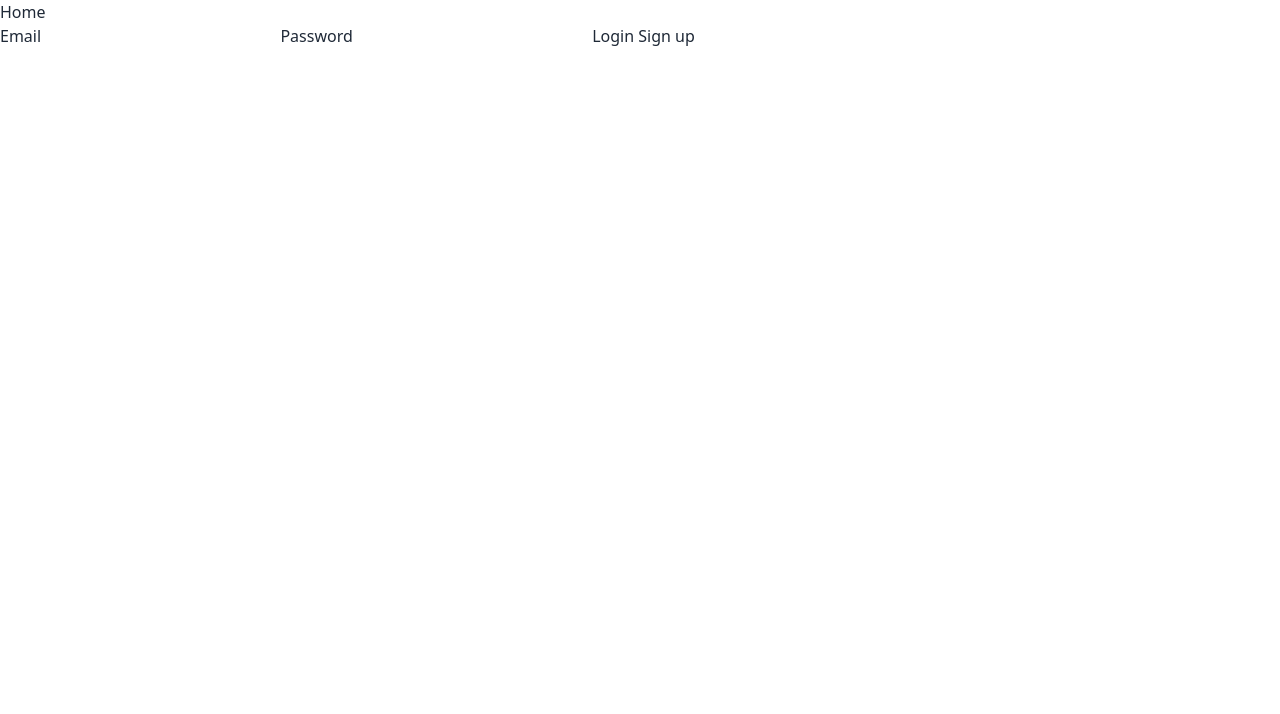
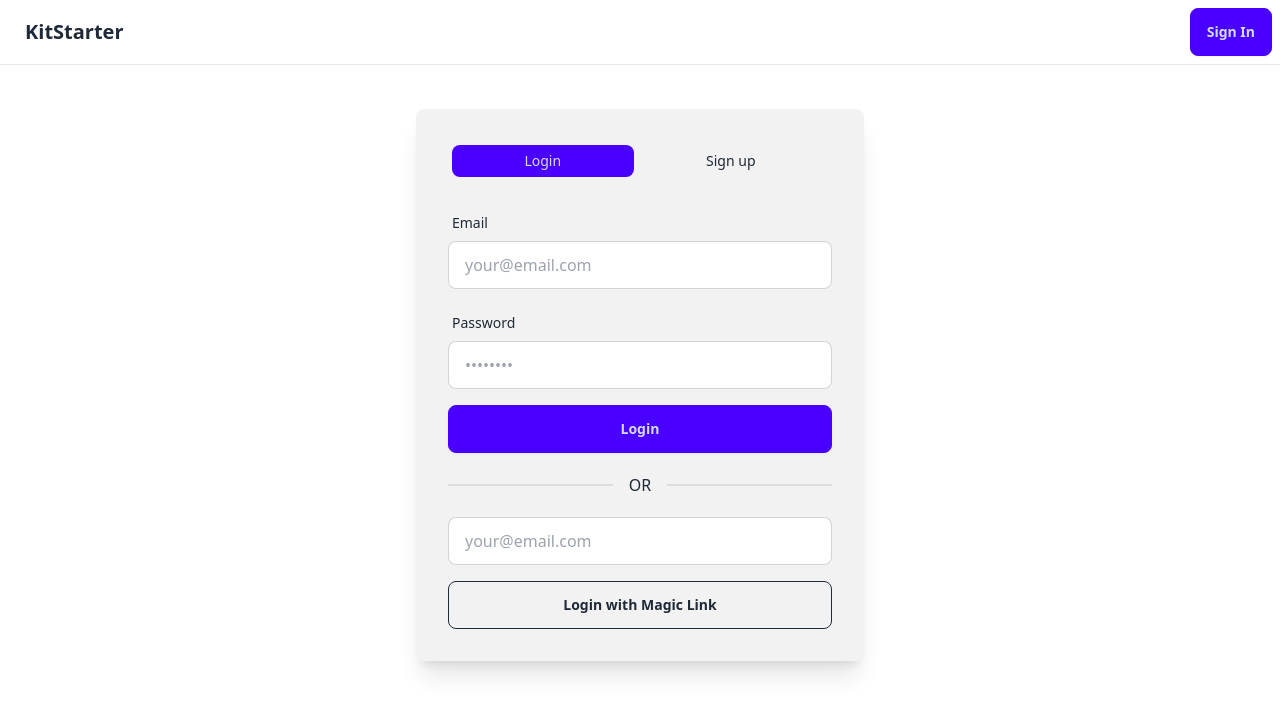
Before and after one commit to eike-heimpel/kitstarter, a SvelteKit app: page /auth in a window 1280 px wide. Shown: the top 714 px of the page. Built offline with nearby package versions, Linux system fonts and the light colour scheme; no server answers.

Commit message:
first design

```diff
--- a/src/routes/+layout.svelte
+++ b/src/routes/+layout.svelte
@@ -17,4 +17,21 @@
 	});
 </script>
 
-{@render children()}
+<div class="flex min-h-screen flex-col">
+	<div class="navbar border-b bg-base-100">
+		<div class="flex-1">
+			<a href="/" class="btn btn-ghost gap-2 text-xl"> KitStarter </a>
+		</div>
+		<div class="flex-none">
+			{#if session}
+				<a href="/private" class="btn btn-ghost">Dashboard</a>
+			{:else}
+				<a href="/auth" class="btn btn-primary">Sign In</a>
+			{/if}
+		</div>
+	</div>
+
+	<div class="flex-1">
+		{@render children()}
+	</div>
+</div>
--- a/src/routes/auth/+error.svelte
+++ b/src/routes/auth/+error.svelte
@@ -1 +1,13 @@
-<p>Login error</p>
+<script lang="ts">
+	import { page } from '$app/stores';
+</script>
+
+<div class="flex min-h-[80vh] items-center justify-center p-4">
+	<div class="max-w-md text-center">
+		<h1 class="mb-4 text-3xl font-bold">Authentication Error</h1>
+		<div class="alert alert-error">
+			<span>{$page.error?.message || 'An unexpected error occurred'}</span>
+		</div>
+		<a href="/auth" class="btn btn-primary mt-4">Back to Login</a>
+	</div>
+</div>
--- a/src/routes/auth/+layout.svelte
+++ b/src/routes/auth/+layout.svelte
@@ -2,10 +2,4 @@
 	let { children } = $props();
 </script>
 
-<header>
-	<nav>
-		<a href="/">Home</a>
-	</nav>
-</header>
-
 {@render children()}
--- a/src/routes/auth/+page.server.ts
+++ b/src/routes/auth/+page.server.ts
@@ -1,32 +1,93 @@
-import { redirect } from '@sveltejs/kit'
+import { fail, redirect } from '@sveltejs/kit';
+import type { Actions } from './$types';
 
-import type { Actions } from './$types'
+interface AuthActionData {
+    error?: string;
+    message?: string;
+}
 
 export const actions: Actions = {
+    magicLink: async ({ request, locals: { supabase } }) => {
+        const formData = await request.formData();
+        const email = formData.get('email') as string;
+
+        if (!email) {
+            return fail(400, {
+                error: 'Please provide your email'
+            });
+        }
+
+        const { error } = await supabase.auth.signInWithOtp({
+            email,
+            options: {
+                emailRedirectTo: `${process.env.PUBLIC_SITE_URL}/auth/confirm`
+            }
+        });
+
+        if (error) {
+            return fail(400, {
+                error: error.message
+            });
+        }
+
+        return {
+            message: 'Check your email for the magic link'
+        };
+    },
+
     signup: async ({ request, locals: { supabase } }) => {
-        const formData = await request.formData()
-        const email = formData.get('email') as string
-        const password = formData.get('password') as string
+        const formData = await request.formData();
+        const email = formData.get('email') as string;
+        const password = formData.get('password') as string;
 
-        const { error } = await supabase.auth.signUp({ email, password })
+        if (!email || !password) {
+            return fail(400, {
+                error: 'Please provide both email and password'
+            });
+        }
+
+        if (password.length < 6) {
+            return fail(400, {
+                error: 'Password must be at least 6 characters long'
+            });
+        }
+
+        const { error } = await supabase.auth.signUp({
+            email,
+            password
+        });
+
         if (error) {
-            console.error(error)
-            redirect(303, '/auth/error')
-        } else {
-            redirect(303, '/')
+            return fail(400, {
+                error: error.message
+            });
         }
+
+        throw redirect(303, '/');
     },
+
     login: async ({ request, locals: { supabase } }) => {
-        const formData = await request.formData()
-        const email = formData.get('email') as string
-        const password = formData.get('password') as string
+        const formData = await request.formData();
+        const email = formData.get('email') as string;
+        const password = formData.get('password') as string;
 
-        const { error } = await supabase.auth.signInWithPassword({ email, password })
+        if (!email || !password) {
+            return fail(400, {
+                error: 'Please provide both email and password'
+            });
+        }
+
+        const { error } = await supabase.auth.signInWithPassword({
+            email,
+            password
+        });
+
         if (error) {
-            console.error(error)
-            redirect(303, '/auth/error')
-        } else {
-            redirect(303, '/private')
+            return fail(400, {
+                error: error.message
+            });
         }
-    },
-}
+
+        throw redirect(303, '/private');
+    }
+};
--- a/src/routes/auth/+page.svelte
+++ b/src/routes/auth/+page.svelte
@@ -1,12 +1,136 @@
-<form method="POST" action="?/login">
-	<label>
-		Email
-		<input name="email" type="email" />
-	</label>
-	<label>
-		Password
-		<input name="password" type="password" />
-	</label>
-	<button>Login</button>
-	<button formaction="?/signup">Sign up</button>
-</form>
+<script lang="ts">
+	import type { ActionData } from './$types';
+
+	export let form: ActionData;
+	let activeTab = 'login';
+</script>
+
+<div class="flex min-h-[80vh] items-center justify-center">
+	<div class="w-full max-w-md rounded-lg bg-base-200 p-8 shadow-xl">
+		{#if form?.error}
+			<div class="alert alert-error mb-4">
+				<span>{form.error}</span>
+			</div>
+		{/if}
+		{#if form?.message}
+			<div class="alert alert-success mb-4">
+				<span>{form.message}</span>
+			</div>
+		{/if}
+
+		<div class="tabs-boxed tabs mb-6">
+			<button
+				class="tab {activeTab === 'login' ? 'tab-active' : ''}"
+				on:click={() => (activeTab = 'login')}>Login</button
+			>
+			<button
+				class="tab {activeTab === 'signup' ? 'tab-active' : ''}"
+				on:click={() => (activeTab = 'signup')}>Sign up</button
+			>
+		</div>
+
+		{#if activeTab === 'login'}
+			<div class="space-y-6">
+				<form method="POST" class="space-y-4" action="?/login">
+					<div class="form-control">
+						<label class="label" for="login-email">
+							<span class="label-text">Email</span>
+						</label>
+						<input
+							id="login-email"
+							name="email"
+							type="email"
+							required
+							class="input input-bordered w-full"
+							placeholder="your@email.com"
+						/>
+					</div>
+
+					<div class="form-control">
+						<label class="label" for="login-password">
+							<span class="label-text">Password</span>
+						</label>
+						<input
+							id="login-password"
+							name="password"
+							type="password"
+							required
+							class="input input-bordered w-full"
+							placeholder="••••••••"
+						/>
+					</div>
+
+					<button class="btn btn-primary w-full">Login</button>
+				</form>
+
+				<div class="divider">OR</div>
+
+				<form method="POST" action="?/magicLink" class="space-y-4">
+					<div class="form-control">
+						<input
+							name="email"
+							type="email"
+							required
+							class="input input-bordered w-full"
+							placeholder="your@email.com"
+						/>
+					</div>
+					<button class="btn btn-outline w-full">Login with Magic Link</button>
+				</form>
+			</div>
+		{:else}
+			<div class="space-y-6">
+				<form method="POST" class="space-y-4" action="?/signup">
+					<div class="form-control">
+						<label class="label" for="signup-email">
+							<span class="label-text">Email</span>
+						</label>
+						<input
+							id="signup-email"
+							name="email"
+							type="email"
+							required
+							class="input input-bordered w-full"
+							placeholder="your@email.com"
+						/>
+					</div>
+
+					<div class="form-control">
+						<label class="label" for="signup-password">
+							<span class="label-text">Password</span>
+						</label>
+						<input
+							id="signup-password"
+							name="password"
+							type="password"
+							required
+							class="input input-bordered w-full"
+							placeholder="••••••••"
+							minlength="6"
+						/>
+						<div class="label">
+							<span class="label-text-alt">Must be at least 6 characters</span>
+						</div>
+					</div>
+
+					<button class="btn btn-primary w-full">Sign up</button>
+				</form>
+
+				<div class="divider">OR</div>
+
+				<form method="POST" action="?/magicLink" class="space-y-4">
+					<div class="form-control">
+						<input
+							name="email"
+							type="email"
+							required
+							class="input input-bordered w-full"
+							placeholder="your@email.com"
+						/>
+					</div>
+					<button class="btn btn-outline w-full">Sign up with Magic Link</button>
+				</form>
+			</div>
+		{/if}
+	</div>
+</div>
--- a/src/routes/private/+layout.server.ts
+++ b/src/routes/private/+layout.server.ts
@@ -1,3 +1,5 @@
+import { fail, redirect } from '@sveltejs/kit';
+
 /**
  * This file is necessary to ensure protection of all routes in the `private`
  * directory. It makes the routes in this directory _dynamic_ routes, which
--- a/src/routes/private/+layout.svelte
+++ b/src/routes/private/+layout.svelte
@@ -1,21 +1,72 @@
-<script>
+<script lang="ts">
+	import { invalidateAll, goto } from '$app/navigation';
 	let { data, children } = $props();
-	let { supabase } = $derived(data);
+	let { supabase, session } = $derived(data);
 
-	const logout = async () => {
+	async function handleLogout() {
 		const { error } = await supabase.auth.signOut();
 		if (error) {
-			console.error(error);
+			console.error('Error logging out:', error.message);
 		}
-	};
+		invalidateAll();
+	}
 </script>
 
-<header>
-	<nav>
-		<a href="/">Home</a>
-	</nav>
-	<button onclick={logout}>Logout</button>
-</header>
-<main>
-	{@render children()}
-</main>
+<div class="drawer min-h-screen lg:drawer-open">
+	<input id="drawer-toggle" type="checkbox" class="drawer-toggle" />
+
+	<div class="drawer-content flex flex-col">
+		<!-- Top navigation bar -->
+
+		<!-- Page content -->
+		<main class="flex-1 p-4">
+			{@render children()}
+		</main>
+	</div>
+
+	<!-- Side navigation -->
+	<div class="drawer-side">
+		<label for="drawer-toggle" aria-label="close sidebar" class="drawer-overlay"></label>
+		<div class="min-h-full w-80 bg-base-200 p-4 text-base-content">
+			<!-- User profile -->
+			<div class="mb-6 flex items-center gap-4 rounded-lg bg-base-100 p-4">
+				<div class="avatar placeholder">
+					<div class="w-12 rounded-full bg-neutral text-neutral-content">
+						<span class="text-xl">{session?.user?.email?.charAt(0).toUpperCase()}</span>
+					</div>
+				</div>
+				<div class="flex-1 truncate">
+					<div class="font-medium">{session?.user?.email}</div>
+				</div>
+			</div>
+
+			<!-- Navigation -->
+			<ul class="menu rounded-box">
+				<li>
+					<button on:click={() => goto('/private')} class="btn btn-primary"> Dashboard </button>
+				</li>
+			</ul>
+
+			<!-- Logout button -->
+			<div class="mt-auto pt-6">
+				<button class="btn btn-outline btn-block" on:click={handleLogout}>
+					<svg
+						xmlns="http://www.w3.org/2000/svg"
+						class="mr-2 h-5 w-5"
+						viewBox="0 0 24 24"
+						fill="none"
+						stroke="currentColor"
+					>
+						<path
+							stroke-linecap="round"
+							stroke-linejoin="round"
+							stroke-width="2"
+							d="M17 16l4-4m0 0l-4-4m4 4H7m6 4v1a3 3 0 01-3 3H6a3 3 0 01-3-3V7a3 3 0 013-3h4a3 3 0 013 3v1"
+						/>
+					</svg>
+					Logout
+				</button>
+			</div>
+		</div>
+	</div>
+</div>
--- a/src/routes/private/+page.svelte
+++ b/src/routes/private/+page.svelte
@@ -1,11 +1,12 @@
 <script lang="ts">
-	import { invalidate } from '$app/navigation';
-	import type { EventHandler } from 'svelte/elements';
-
-	import type { PageData } from './$types';
-
 	let { data } = $props();
-	let { supabase, user } = $derived(data);
+	let { session } = $derived(data);
 </script>
 
-Test
+<div class="prose max-w-none">
+	<h1>Welcome to your Dashboard</h1>
+	<p>
+		You're logged in as <span class="font-medium">{session?.user?.email}</span>. Use the navigation
+		menu to explore your private content.
+	</p>
+</div>
```
Also changed, not shown: src/routes/+page.svelte (+71 -2 lines).
